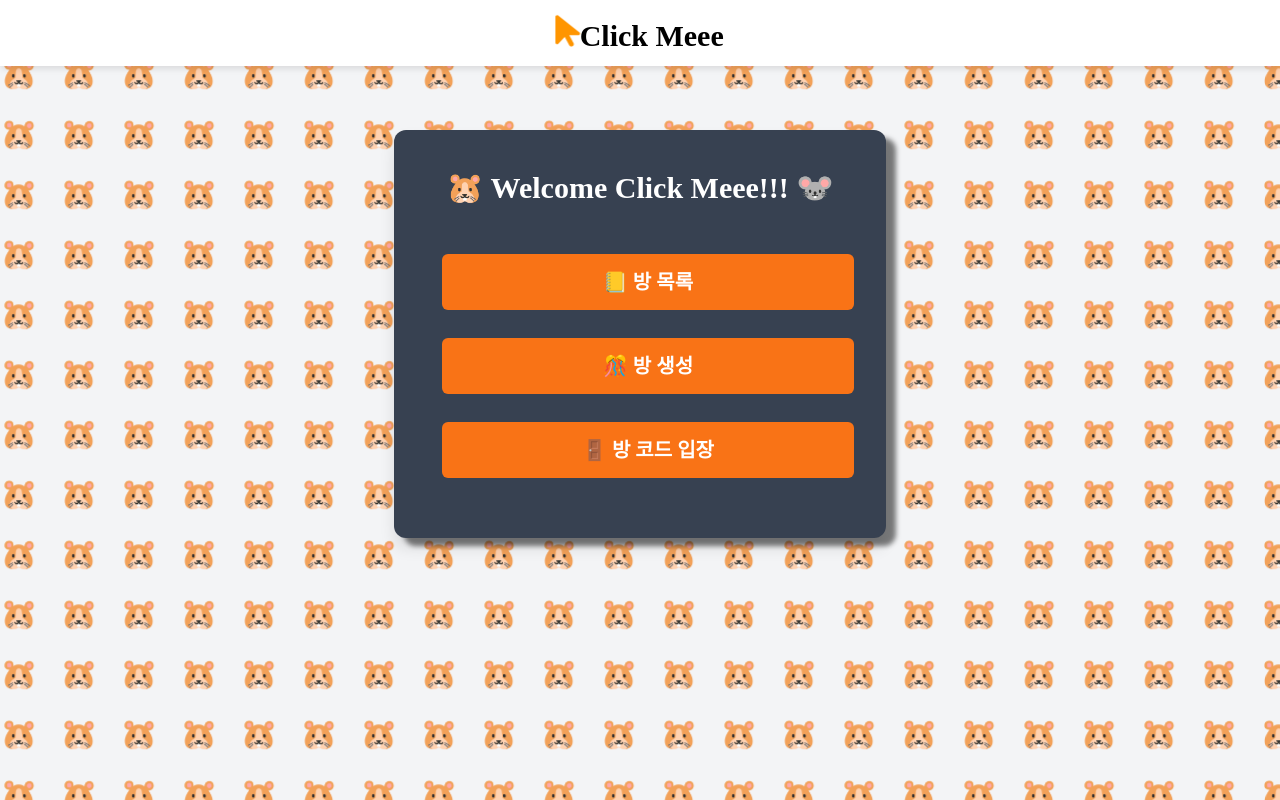
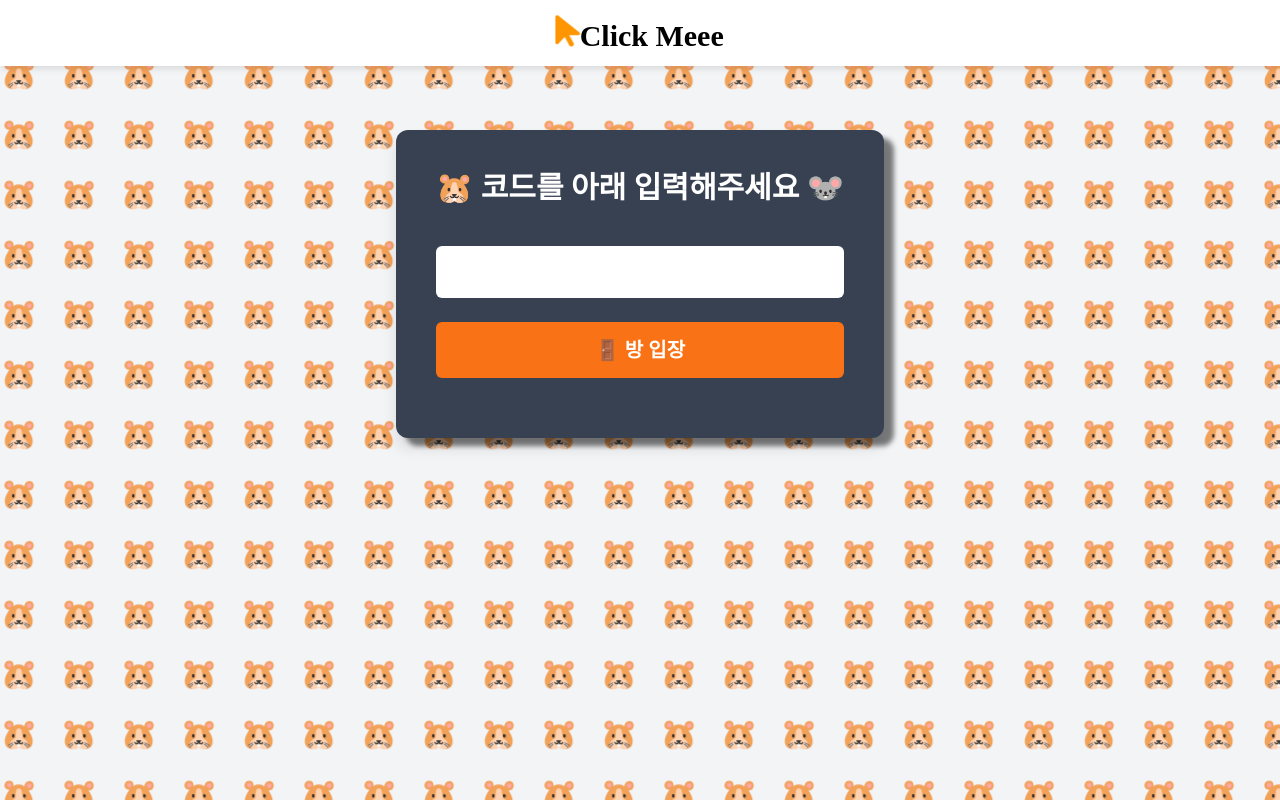
Before and after one commit to ClickMeee/client, a React (Vite) app: page /enter in a window 1280 px wide. Before the commit this address led to /. Built offline with nearby package versions, Linux system fonts and the light colour scheme; no server answers; a web font is replaced by a local one.

Commit message:
feat : 방 코드로 방에 입장하는 기능 추가

```diff
--- /dev/null
+++ b/src/api/CheckExistsRoomByRoomId.ts
@@ -0,0 +1,12 @@
+import axiosInstance from './axiosInstance';
+
+export const CheckExistsRoomByRoomId = async (
+  roomId: string,
+): Promise<boolean> => {
+  try {
+    const response = await axiosInstance.get(`/room?roomId=${roomId}`);
+    return response.status === 200;
+  } catch (error) {
+    return false;
+  }
+};
--- a/src/pages/enter/EnterRoomByCode.tsx
+++ b/src/pages/enter/EnterRoomByCode.tsx
@@ -0,0 +1,43 @@
+import { useNavigate } from 'react-router-dom';
+import { useState } from 'react';
+import { CheckExistsRoomByRoomId } from '../../api/CheckExistsRoomByRoomId';
+
+const EnterRoomByCode = () => {
+
+    const navigate = useNavigate();
+    const [roomCodeInput, setRoomCodeInput] = useState<string>(''); // 닉네임 입력 상태
+
+    const handleNavigatePage = (path: string) => {
+        navigate(path);
+    }
+
+    const ifRoomExistsNavigateRoom = async (code: string) => {
+        if(await CheckExistsRoomByRoomId(code)){
+            handleNavigatePage(`/game-ready/${code}`)
+            return;
+        }
+        // todo : modal로 변경해야함
+        alert("존재하지 않는 방입니다. 코드를 확인해주세요")
+    }
+
+    return (
+        <>
+            <div className="flex z-10 flex-col justify-center items-center mt-10 md-10 bg-slate-50 bg-opacity-0 text-white p-6">
+                <div className="bg-gray-700 rounded-xl max-w-100 w-1.5/5 min-w-80 h-5/6 p-10 shadow-floating">
+                    <div className="text-center text-3xl mb-10">🐹 코드를 아래 입력해주세요 🐭</div>
+                    <input
+                        type="text"
+                        value={roomCodeInput}
+                        onChange={(e) => setRoomCodeInput(e.target.value)}
+                        className="w-full p-3 text-xl text-gray-900 rounded-md focus:outline-none focus:ring-2 focus:ring-orange-500"
+                    />
+                    <button
+                        onClick={() => ifRoomExistsNavigateRoom(roomCodeInput)}
+                        className="m-0 mt-6 basic-button text-xl text-center mb-5">🚪 방 입장</button>
+                </div>
+            </div>
+        </>
+    );
+};
+
+export default EnterRoomByCode;
--- a/src/pages/main/Main.tsx
+++ b/src/pages/main/Main.tsx
@@ -32,9 +32,9 @@ console.log(easterEgg);
             <div className="flex z-10 flex-col justify-center items-center mt-10 md-10 bg-slate-50 bg-opacity-0 text-white p-6">
                 <div className="bg-gray-700 rounded-xl max-w-100 w-2/5 min-w-80 h-5/6 p-10 shadow-floating">
                     <div className="text-center text-3xl mb-10">🐹 Welcome Click Meee!!! 🐭</div>
-                    <button onClick={() => handleNavigatePage('')} className="basic-button text-xl text-center mb-5">📒 방 목록</button>
+                    <button onClick={() => handleNavigatePage('/')} className="basic-button text-xl text-center mb-5">📒 방 목록</button>
                     <button onClick={() => handleNavigatePage('/home')} className="basic-button text-xl text-center mb-5">🎊 방 생성</button>
-                    <button onClick={() => handleNavigatePage('')} className="basic-button text-xl text-center mb-5">🚪 방 코드 입장</button>
+                    <button onClick={() => handleNavigatePage('/enter')} className="basic-button text-xl text-center mb-5">🚪 방 코드 입장</button>
                 </div>
             </div>
         </>
--- a/src/routes/Router.tsx
+++ b/src/routes/Router.tsx
@@ -3,6 +3,7 @@ import GameReady from '../pages/game-ready/GameReady.tsx';
 import Home from '../pages/home/Home';
 import Game from "../pages/game/Game.tsx";
 import Main from "../pages/main/Main.tsx"
+import EnterRoomByCode from '../pages/enter/EnterRoomByCode.tsx';
 
 export default function Router() {
   return (
@@ -12,6 +13,7 @@ export default function Router() {
       <Route path="/home" element={<Home />} />
       <Route path="/game-ready/:roomId" element={<GameReady />} />
       <Route path="/game/:roomId" element={<Game />} />
+      <Route path="/enter" element={<EnterRoomByCode />} />
       {/* default 경로 설정 */}
       <Route path="*" element={<Navigate replace to="/" />} />
     </Routes>
```
